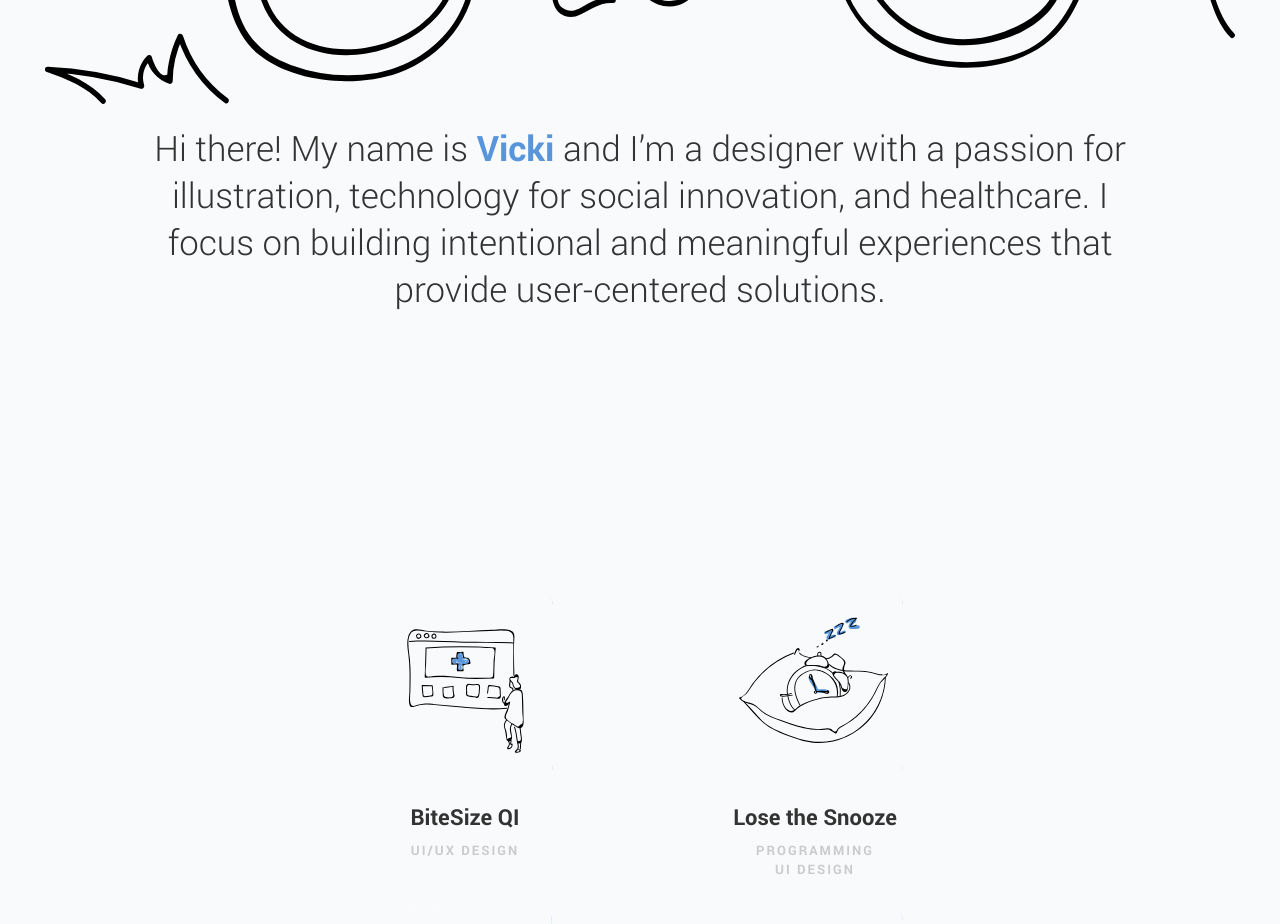
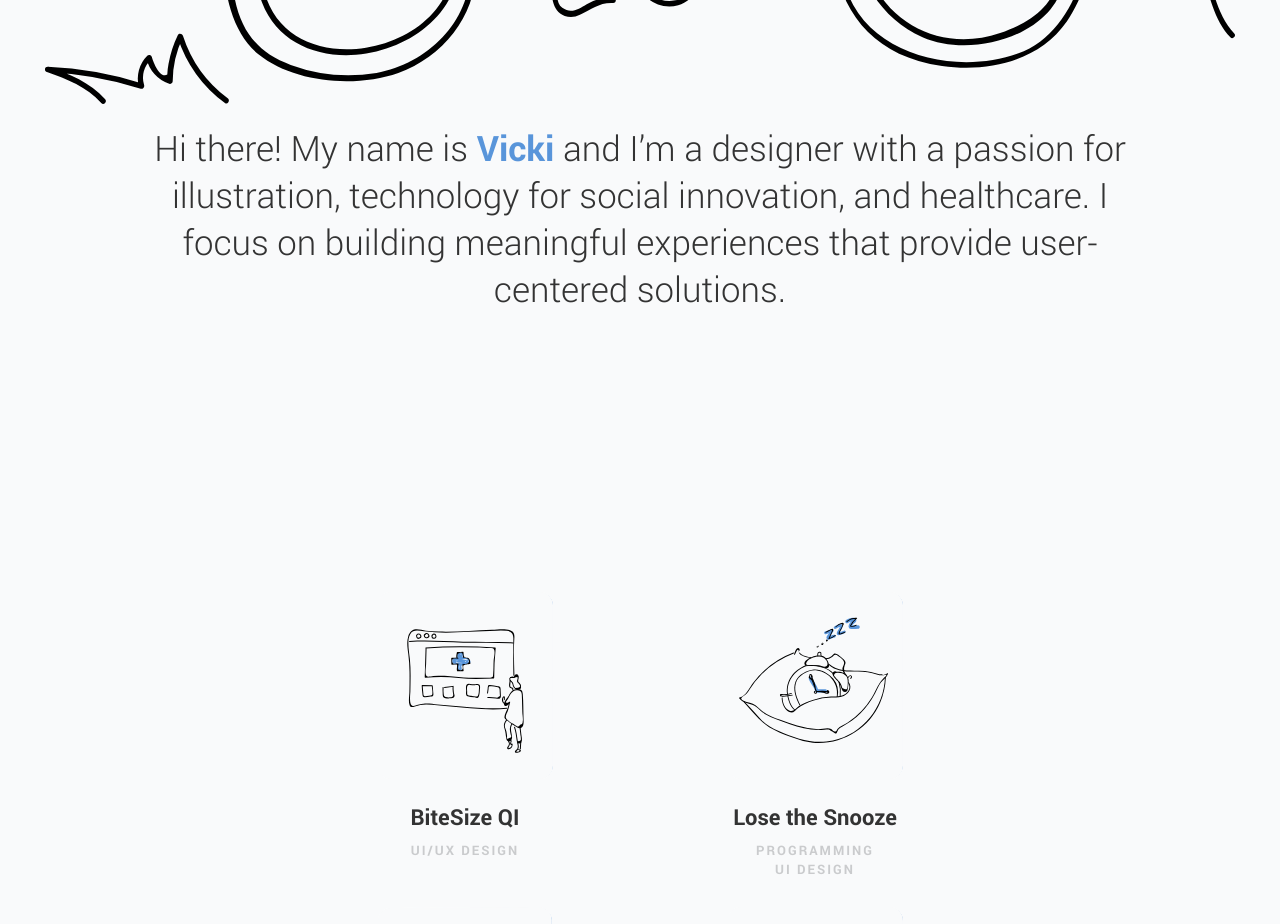
Before and after one commit to vickilu7/vickilu.github.io, a plain HTML site: page index.html in a window 1280 px wide. Shown: the part 1160-2084 px from the top of the page. Drawn offline with nearby package versions, Linux system fonts and the light colour scheme.

Commit message:
Update index.html

```diff
--- a/index.html
+++ b/index.html
@@ -23,7 +23,7 @@
 <div class='home-image reveal'><img src='cover-images/home-illustration.svg'/></div>
 <div class='home-title reveal'>Hi there! My name is <strong>Vicki</strong> and I’m a designer
   with a passion for illustration, technology for social innovation, and healthcare.
-  I focus on building intentional and meaningful experiences that provide user-centered solutions.</div>
+  I focus on building meaningful experiences that provide user-centered solutions.</div>
 
 <div class='space'id='work'></div>
 <!--illustrated projects-->
```
